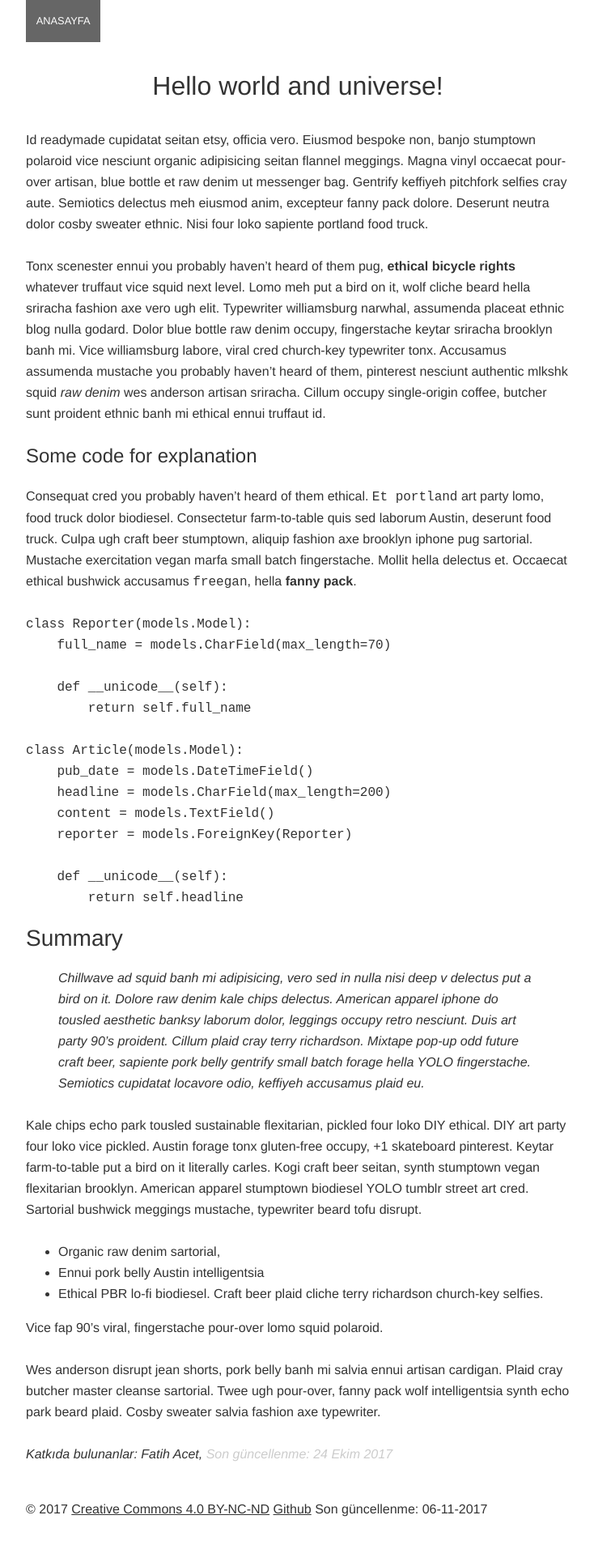
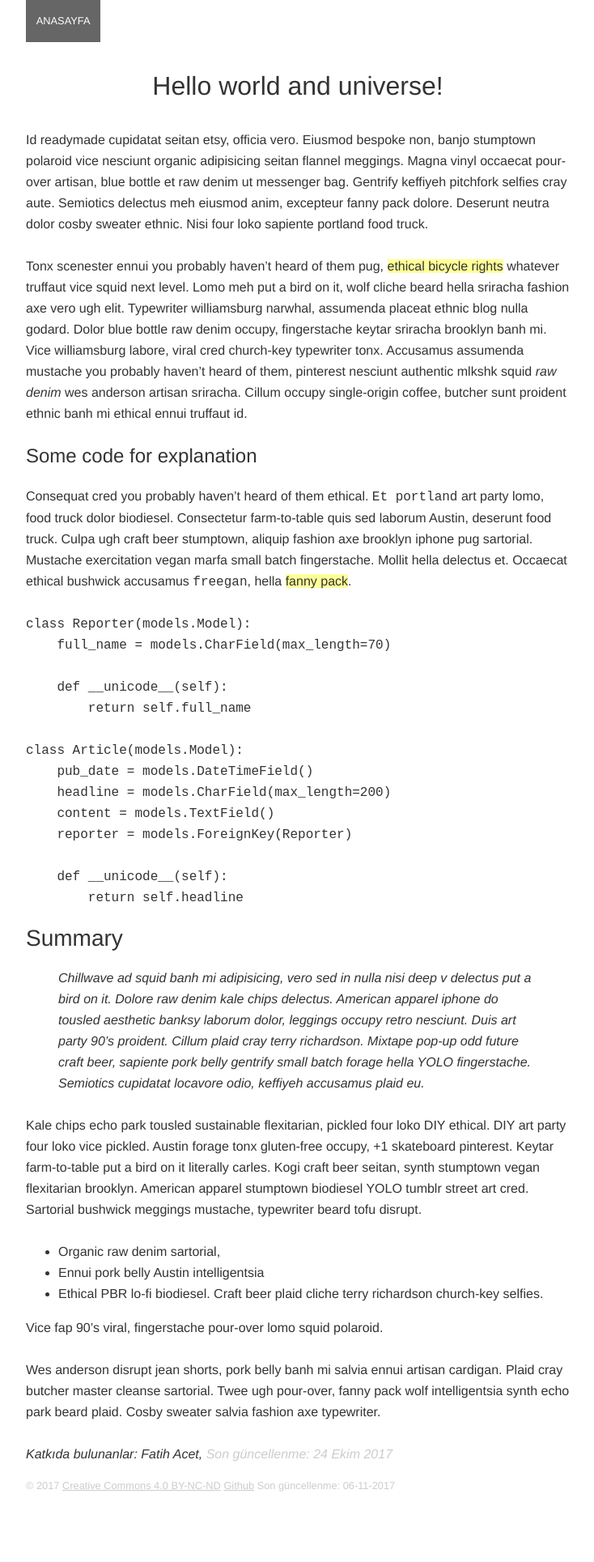
Before and after one commit to o/yurtdisinda-calismak-wiki, a Jekyll site: the page built from _posts/2012-01-01-hello_world.md, in a window 1280 px wide. Shown: the whole page at 81% size, without its empty margins (272-1006 px from the left). Built offline with Jekyll 4.4.1, drawn with Linux system fonts in a browser that asks for light colours; after the commit the page ends 1874 px from its top, so only the background shows below that.

Commit message:
Cosmetic fixes

```diff
--- a/assets/app.css
+++ b/assets/app.css
@@ -11,7 +11,6 @@ body {
     width: 95%;
     margin-right: auto;
     margin-left: auto;
-    *zoom: 1;
 }
 
 p {
@@ -40,7 +39,7 @@ h3 {
     font-weight: normal;
 }
 
-time {
+time, footer, footer a {
     color: #CCC;
 }
 
@@ -48,8 +47,8 @@ blockquote, .metadata {
     font-style: italic;
 }
 
-footer {
-    padding: 1.625rem 0;
+footer, #back {
+    font-size: .8rem;
 }
 
 #back {
@@ -57,9 +56,13 @@ footer {
     color: #fff;
     padding: .8rem;
     text-transform: uppercase;
-    font-size: .8rem;
     text-decoration: none;
     display: block;
+}
+
+article strong {
+    font-weight: normal;
+    background-color: #ffff99;
 }
 
 @media (min-width: 48rem) {
```
